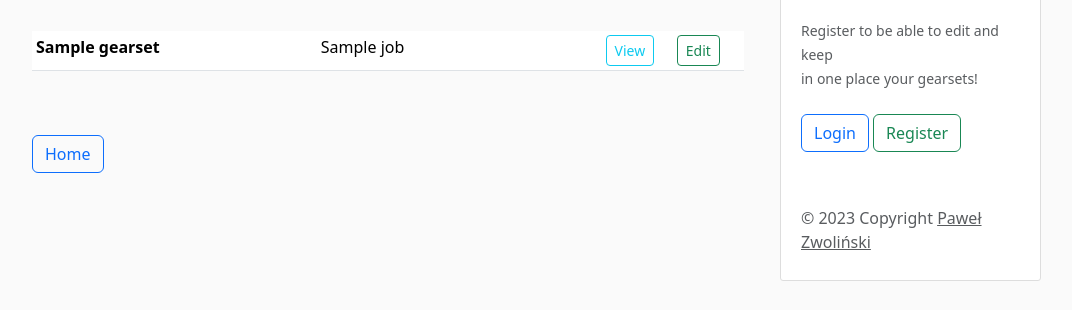
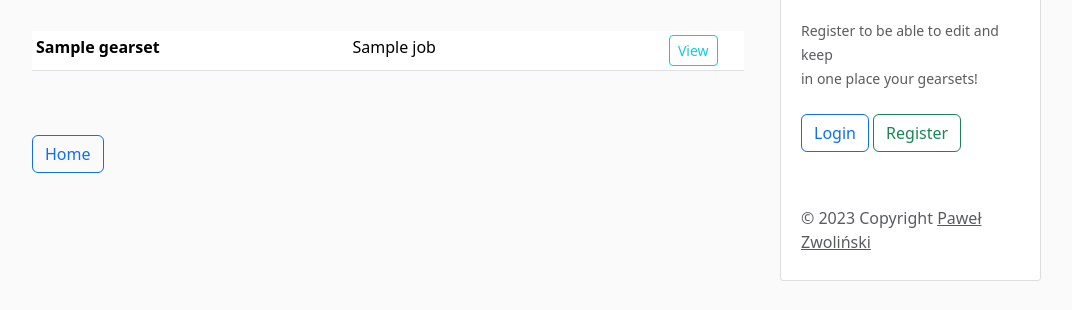
Before and after one commit to PawelZwo/FF14-gearplanner, a Django app: template gearplanner/accounts/templates/accounts/profile.html in a window 1280 px wide. Shown: the part 195-505 px from the top of the page, without its empty margins (62-1134 px from the left). Run offline with Django 4.2, Linux system fonts and the light colour scheme; the template is opened without the code that fills it: most values are stand-ins (such as "Sample title", 1, 10 or a date in 2020).

Commit message:
Superuser functionality changed

```diff
--- a/gearplanner/accounts/templates/accounts/profile.html
+++ b/gearplanner/accounts/templates/accounts/profile.html
@@ -22,10 +22,10 @@
                     <td class="col-4">{{ gearset.job.name }}</td>
                     <td class="col-1"><a href="{% url 'gearset_details' gearset.gearset.pk %}"
                                          class="btn btn-sm btn-outline-info">View</a></td>
-{#                    <td class="col-1"><a href="{% url 'update_gearset' gearset.gearset.id %}"#}
-{#                                         class="btn btn-sm btn-outline-success">Edit</a></td>#}
-                    <td class="col-1"><a href="#"
-                                         class="btn btn-sm btn-outline-success">Edit</a></td>
+                    {% if user.is_superuser %}
+                        <td class="col-1"><a class='btn btn-sm btn-outline-success' href="{% url 'update_gearset' gearset.gearset.id %}">Edit</a></td>
+                        <td class="col-1"><a class='btn btn-sm btn-outline-danger' href="#">Delete</a></td>
+                    {% endif %}
                 </tr>
             {% empty %}
                 <tr>
```
